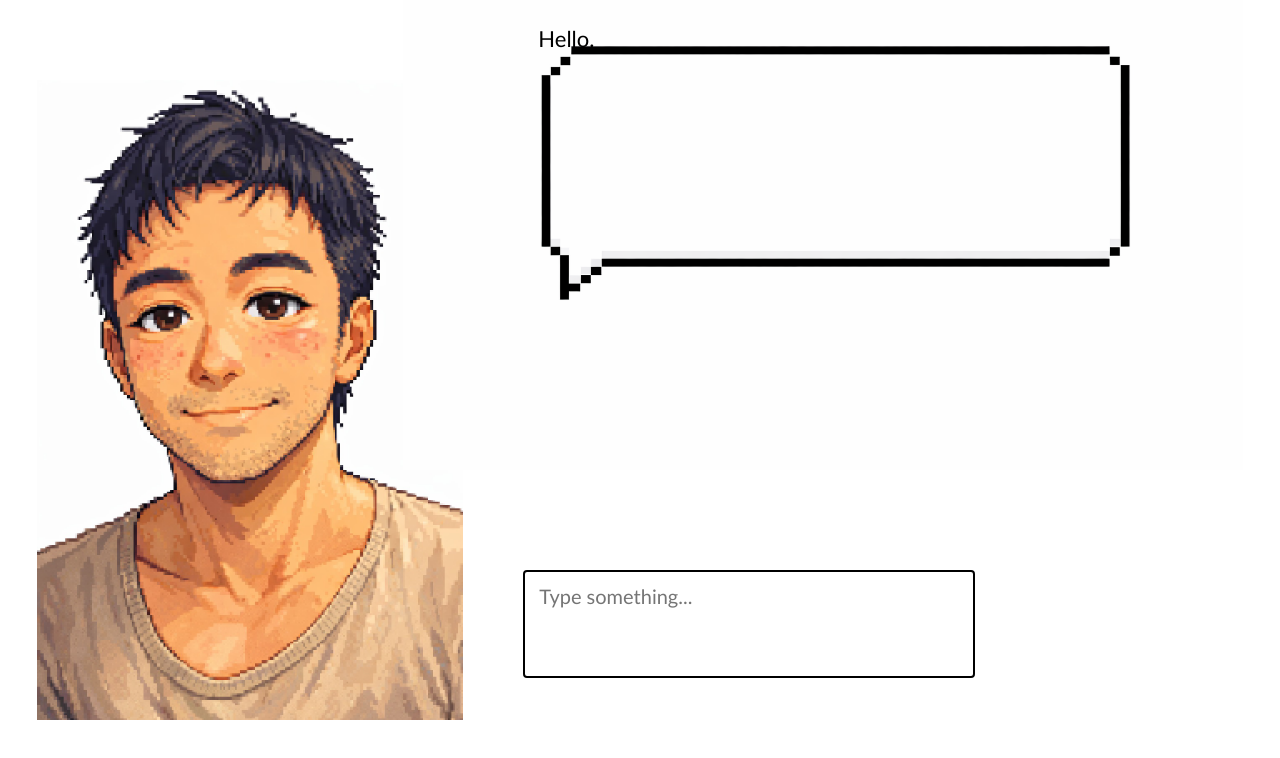
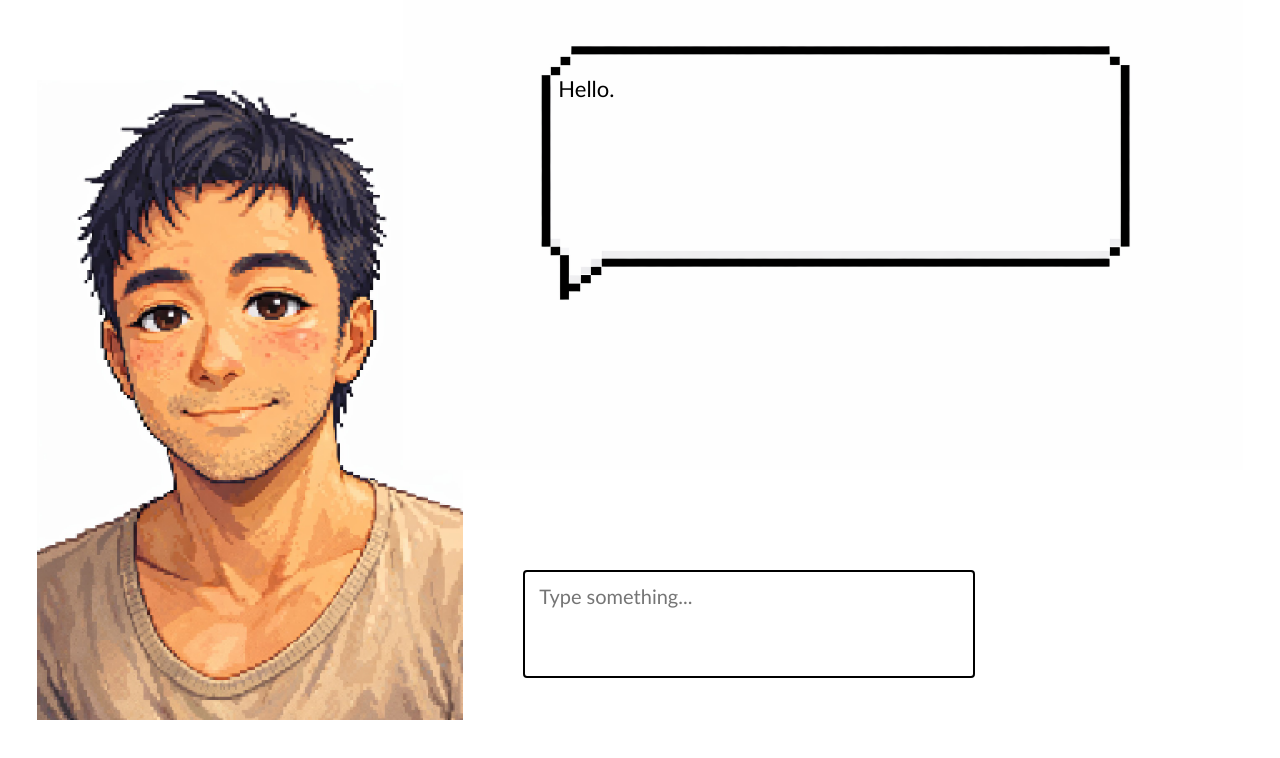
Before and after one commit to Chiliem/bfsimulator, a plain HTML site: page index.html in a window 1280 px wide. Drawn offline with Linux system fonts and the light colour scheme.

Commit message:
Add files via upload

```diff
--- a/style.css
+++ b/style.css
@@ -34,8 +34,8 @@ body {
   position: absolute;
 
   /* Use pixel insets so it stays inside the bubble art */
-  top: 115px;
-  left: 135px;
+  top: 165px;
+  left: 155px;
   right: 70px;
   bottom: 85px;
 
```
